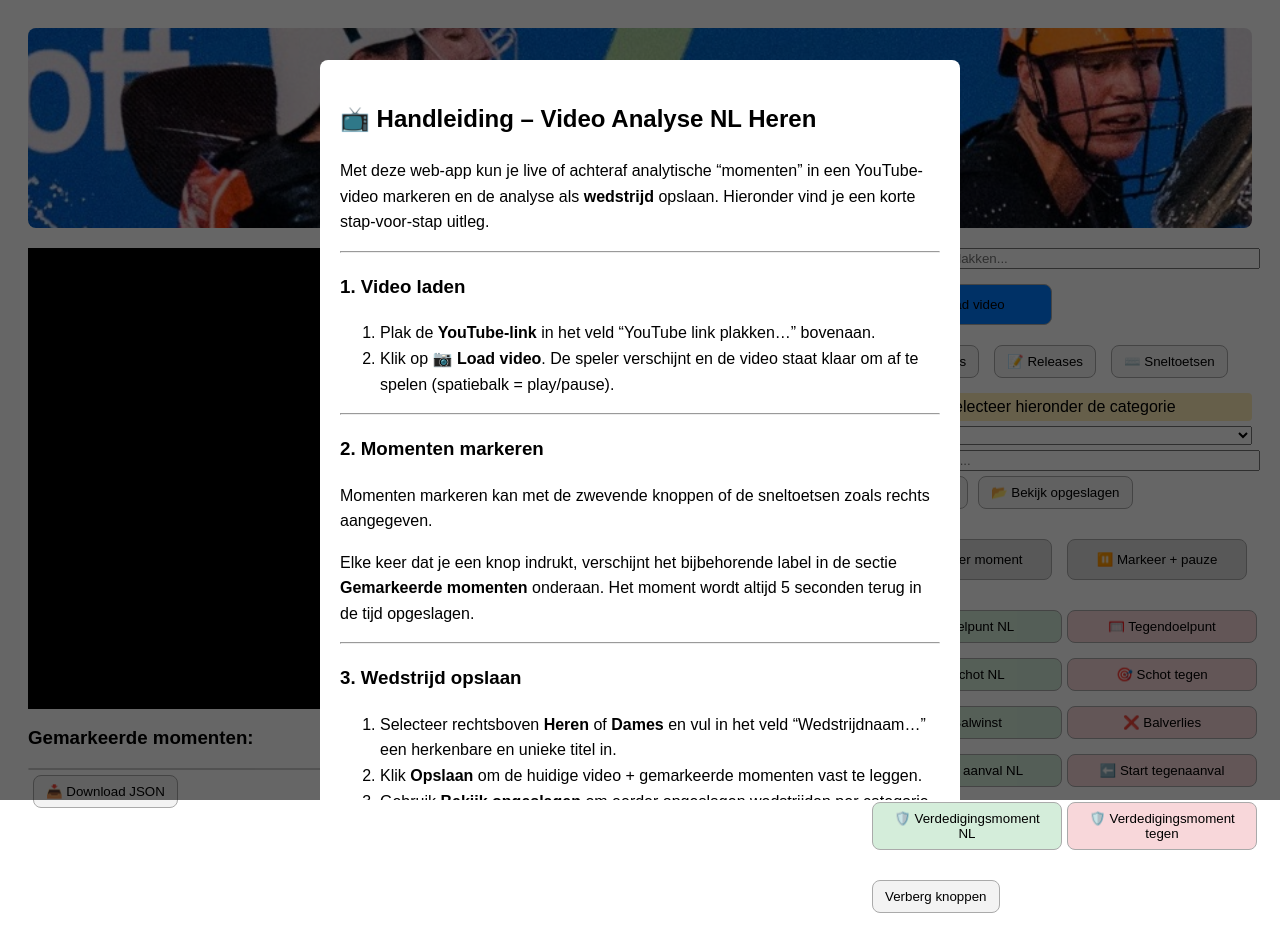
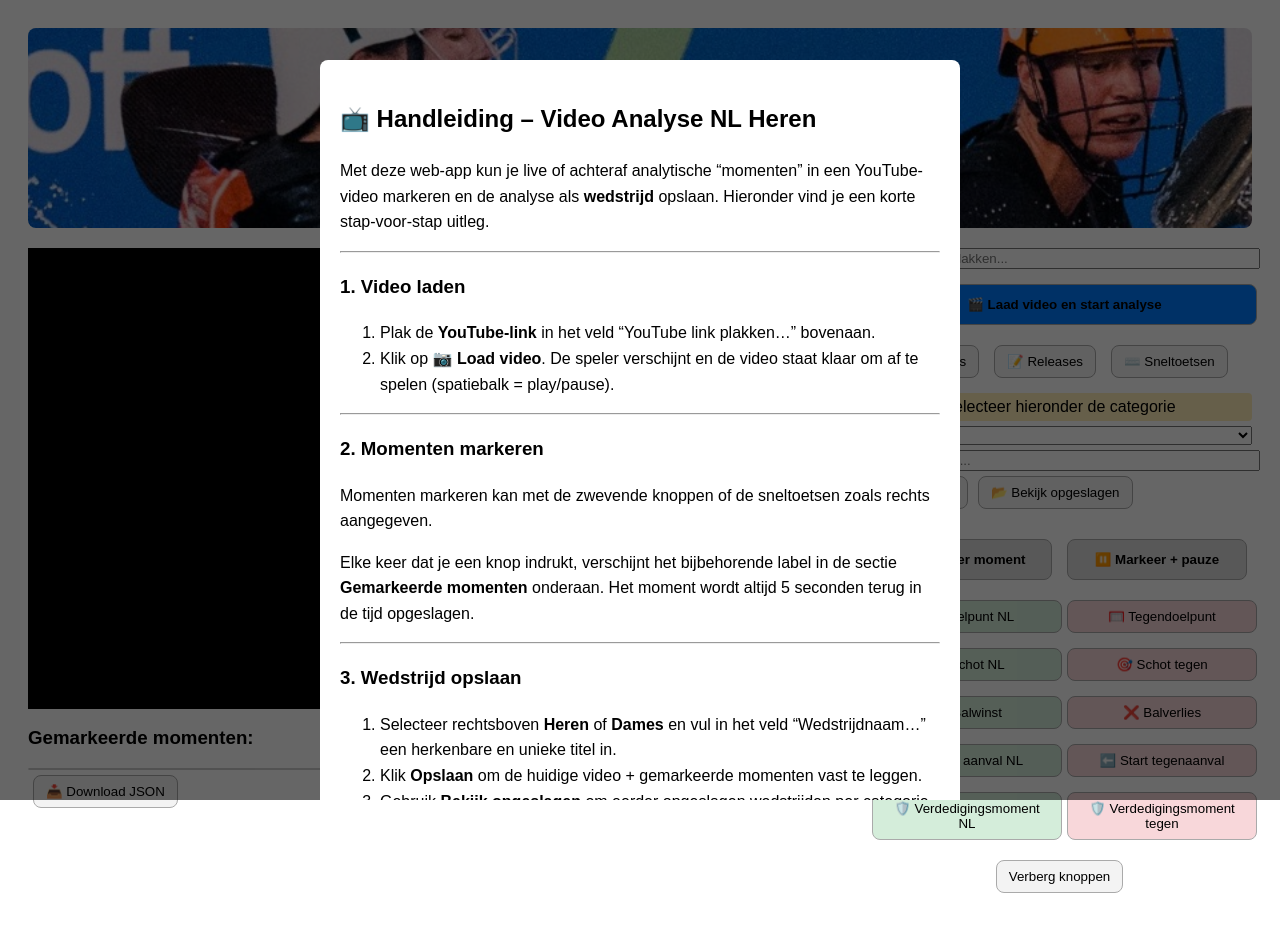
Before and after one commit to Sytsevdz/Video-Analyse-App, a React (Vite) app: page / in a window 1280 px wide. Built offline with nearby package versions, Linux system fonts and the light colour scheme.

Commit message:
Tweak buttons layout

```diff
--- a/src/main.jsx
+++ b/src/main.jsx
@@ -461,8 +461,18 @@ const App = () => {
   const renderFloatingButtons = () => (
     <>
       <div style={{ display: "flex", gap: "5px", marginBottom: 10 }}>
-        <button onClick={() => markMoment("")} style={{ ...buttonStyle("#ddd", true), flex: 1 }}>➕ Markeer moment</button>
-        <button onClick={() => markMoment("", true)} style={{ ...buttonStyle("#ddd", true), flex: 1 }}>⏸️ Markeer + pauze</button>
+        <button
+          onClick={() => markMoment("")}
+          style={{ ...buttonStyle("#ddd", true), flex: 1, fontWeight: "bold" }}
+        >
+          ➕ Markeer moment
+        </button>
+        <button
+          onClick={() => markMoment("", true)}
+          style={{ ...buttonStyle("#ddd", true), flex: 1, fontWeight: "bold" }}
+        >
+          ⏸️ Markeer + pauze
+        </button>
       </div>
       {showExtraButtons ? (
         <>
@@ -589,9 +599,9 @@ const App = () => {
           />
           <button
             onClick={() => handleVideoLoad()}
-            style={buttonStyle("#007bff", true)}
+            style={{ ...buttonStyle("#007bff", true), width: "100%", fontWeight: "bold" }}
           >
-            🎬 Laad video
+            🎬 Laad video en start analyse
           </button>
           <div style={{ display: "flex", gap: "5px", margin: "10px 0" }}>
             <button onClick={() => setShowInstructions(true)} style={buttonStyle()}>
@@ -626,9 +636,7 @@ const App = () => {
               ))}
             </ul>
           )}
-          <div style={{ marginTop: "20px", display: "flex", flexWrap: "wrap", gap: "10px" }}>
-            {renderFloatingButtons()}
-          </div>
+          <div style={{ marginTop: "20px" }}>{renderFloatingButtons()}</div>
         </div>
       </div>
       {deleteMatchName && (
```
